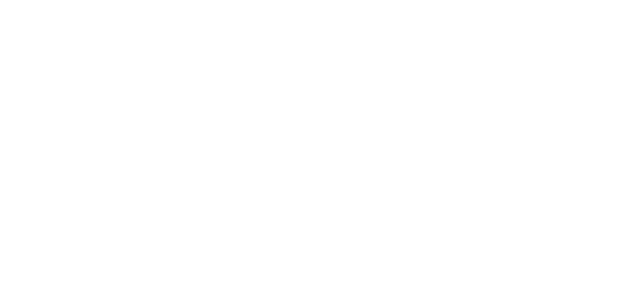
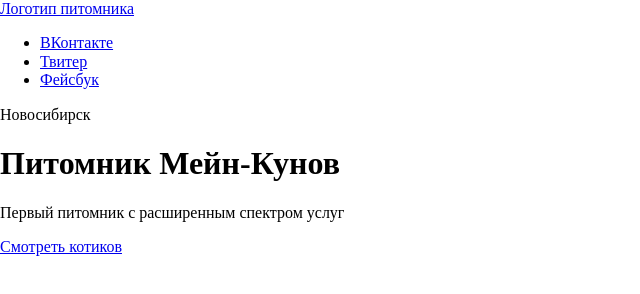
Before and after one commit to Mihail51/Cattery, a plain HTML site: page src/index.html in a window 1280 px wide. Shown: the whole page, without its empty margins (0-640 px from the left). Drawn offline with Linux system fonts and the light colour scheme.

Commit message:
Update index.html
Предварительная разметка header (без графики)

```diff
--- a/src/index.html
+++ b/src/index.html
@@ -11,7 +11,34 @@
 </head>
 <body>
 	<header class="header">
-
+		<div class="conteiner header__conteiner">
+			<div class="wrap header__wrap">
+				<a href="#" class="logo header__logo" aria-label="Логотип питомника">Логотип питомника</a>
+				<ul class="social header__social">
+					<li class="item social__item">
+						<a href="#" class="link social__link">
+							ВКонтакте
+						</a>
+					</li>
+					<li class="item social__item">
+						<a href="#" class="link social__link">
+							Твитер
+						</a>
+					</li>
+					<li class="item social__item">
+						<a href="#" class="link social__link">
+							Фейсбук
+						</a>
+					</li>
+				</ul>
+			</div>
+			<div class="content header__content">
+				<p class="city header__city">Новосибирск</p>
+				<h1 class="title header__title">Питомник Мейн-Кунов</h1>
+				<p class="lead header__lead">Первый питомник с расширенным спектром услуг</p>
+				<a href="#" class="btn header__btn">Смотреть котиков</a>
+			</div>
+		</div>
 	</header>
 	<main>
 
```
